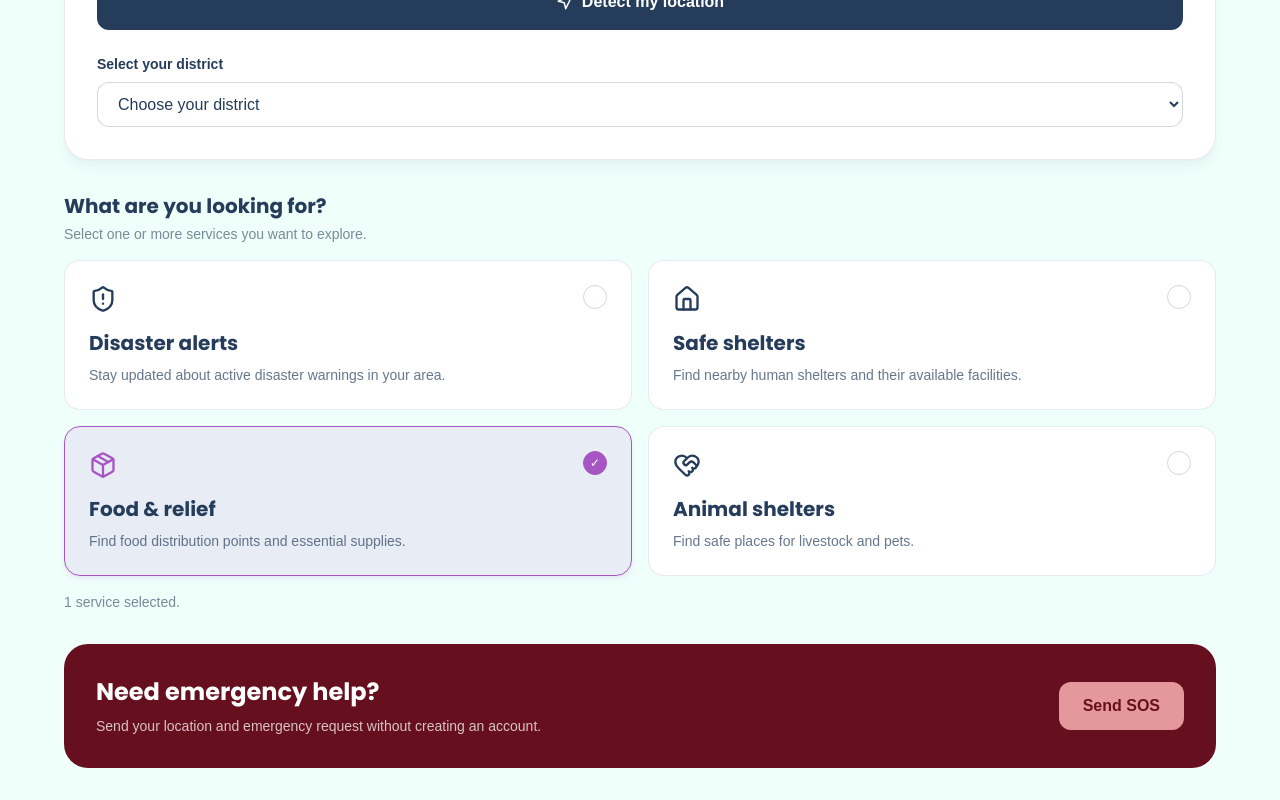
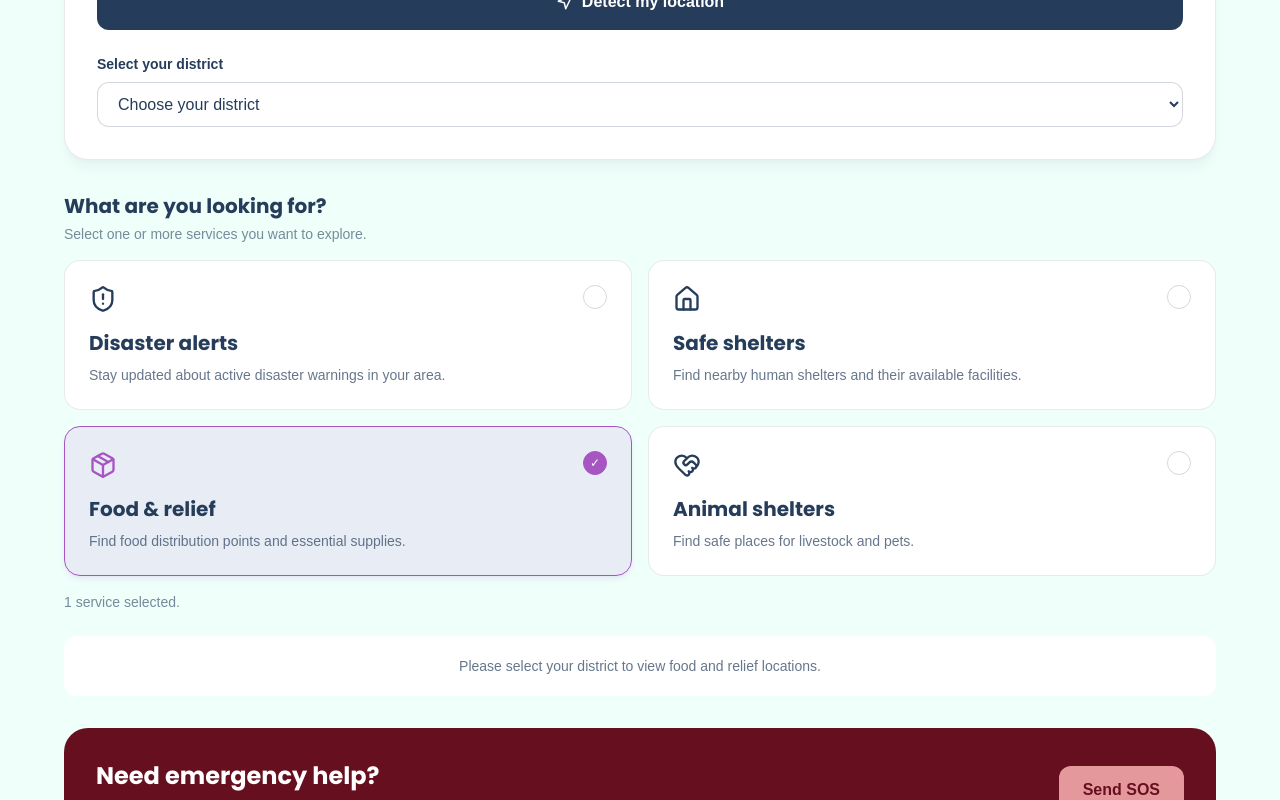
Before and after one commit to itsqyp/DigiKhizir, a React (Vite) app: page /resident in a window 1280 px wide. Both pictures are taken after a click on the button 348 px from the left and 872 px from the top of the page. Shown: the part 371-1171 px from the top of the page. Built offline with nearby package versions, Linux system fonts and the light colour scheme.

Commit message:
imported food and relief into residentHomePage

```diff
--- a/src/pages/resident/ResidentHomePage.tsx
+++ b/src/pages/resident/ResidentHomePage.tsx
@@ -2,6 +2,7 @@ import { useState } from "react";
 import { Link } from "react-router-dom";
 import DisasterAlerts from "../../components/resident/alerts/DisasterAlerts";
 import SafeShelters from "../../components/resident/shelters/SafeShelters";
+import FoodRelief from "../../components/resident/food/FoodRelief";
 import {
   MapPin,
   Navigation,
@@ -290,6 +291,15 @@ export default function ResidentHomePage() {
             </div>
           ))}
 
+        {selectedFeatures.includes("food") &&
+          (districtId ? (
+            <FoodRelief key={districtId} districtId={districtId} />
+          ) : (
+            <div className="mt-6 rounded-xl bg-white p-5 text-center text-sm text-deep-sea-blue/70">
+              Please select your district to view food and relief locations.
+            </div>
+          ))}
+
         {/* Emergency SOS */}
         <section className="mt-8 rounded-3xl bg-night-bordeaux p-6 text-white sm:p-8">
           <div className="flex flex-col justify-between gap-5 sm:flex-row sm:items-center">
```
